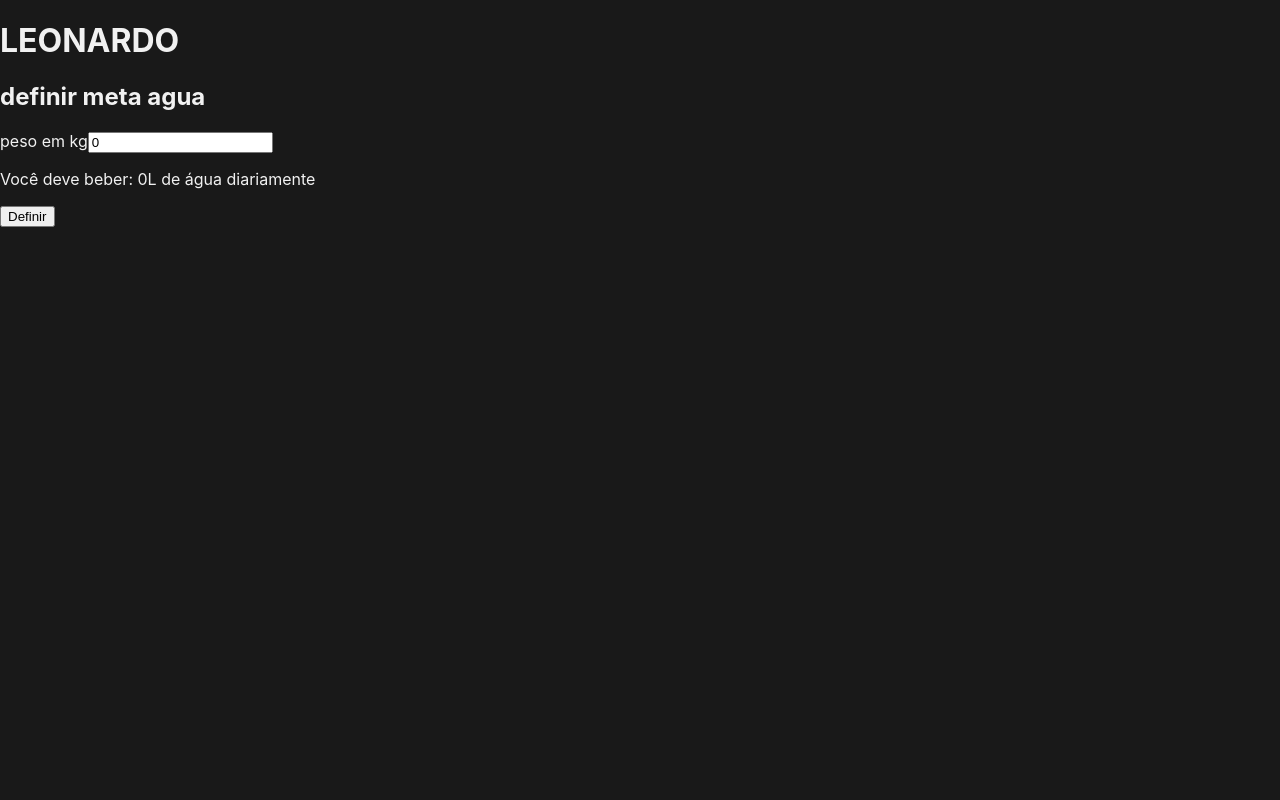
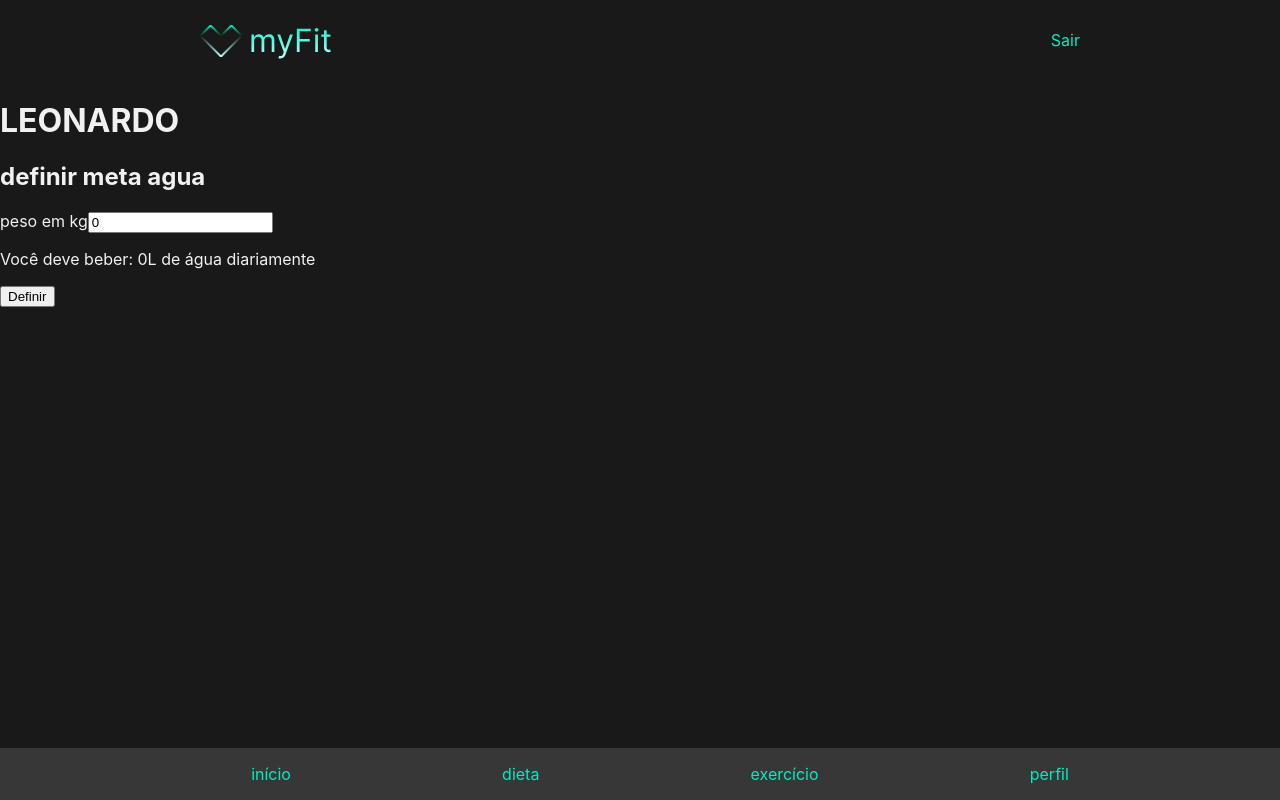
Before and after one commit to AlencarLeo/myfit-client-side, a React (Create React App) app: page /perfil in a window 1280 px wide. Built offline with nearby package versions, Linux system fonts and the light colour scheme; no server answers; sample sign-in values are in the browser's storage.

Commit message:
cleaner styled-components

```diff
--- a/src/AppRoutes.jsx
+++ b/src/AppRoutes.jsx
@@ -12,6 +12,8 @@ import LoginPage from './Pages/LoginPage/index';
 import RegisterPage from "./Pages/RegistesPage/index";
 import Home from './Pages/Home/index';
 import Perfil from './Pages/Perfil/index';
+
+import GlobalStyle from "./styles/GlobalStyle";
 
 
 const AppRoutes = () => {
@@ -31,6 +33,7 @@ const AppRoutes = () => {
 
   return (
     <Router>
+      <GlobalStyle />
       <AuthProvider>
         <Routes>
           <Route exact path="/register" element={<RegisterPage />} />
--- a/src/Pages/Perfil/index.jsx
+++ b/src/Pages/Perfil/index.jsx
@@ -1,4 +1,6 @@
 import React, {useState, useEffect, useContext} from 'react';
+import Footer from '../../components/Footer';
+import Header from '../../components/Header';
 import { AuthContext } from '../../context/auth'
 import { getWaterInfo, updateWaterInfo } from '../../services/api';
 
@@ -35,6 +37,8 @@ const Profile = () => {
 
   return (
     <>
+    <Header />
+
     <h1>LEONARDO</h1>
 
     <div>
@@ -45,6 +49,8 @@ const Profile = () => {
       <p>Você deve beber: {profileMetaWater}L de água diariamente</p>
       <button onClick={handleClick}>Definir</button>
     </div>
+
+    <Footer />
     </>
   )
 }
--- a/src/index.js
+++ b/src/index.js
@@ -1,6 +1,5 @@
 import React from 'react';
 import ReactDOM from 'react-dom/client';
-import './index.css';
 import App from './App';
 import reportWebVitals from './reportWebVitals';
 
--- a/src/index.css
+++ b/src/styles/GlobalStyle.js
@@ -1,4 +1,11 @@
-body {
+import { createGlobalStyle } from "styled-components";
+
+const GlobalStyle = createGlobalStyle`
+  *{
+    box-sizing: border-box;
+  }
+
+  body {
   margin: 0;
   font-family: -apple-system, BlinkMacSystemFont, 'Segoe UI', 'Roboto', 'Oxygen',
     'Ubuntu', 'Cantarell', 'Fira Sans', 'Droid Sans', 'Helvetica Neue',
@@ -8,9 +15,7 @@ body {
   background-color: #191919;
   color: #f1f1f1;
   padding-bottom: 100px;
-}
+  }
+`
 
-code {
-  font-family: source-code-pro, Menlo, Monaco, Consolas, 'Courier New',
-    monospace;
-}
+export default GlobalStyle;
```
Also changed, not shown: do.txt, src/App.css (added).
